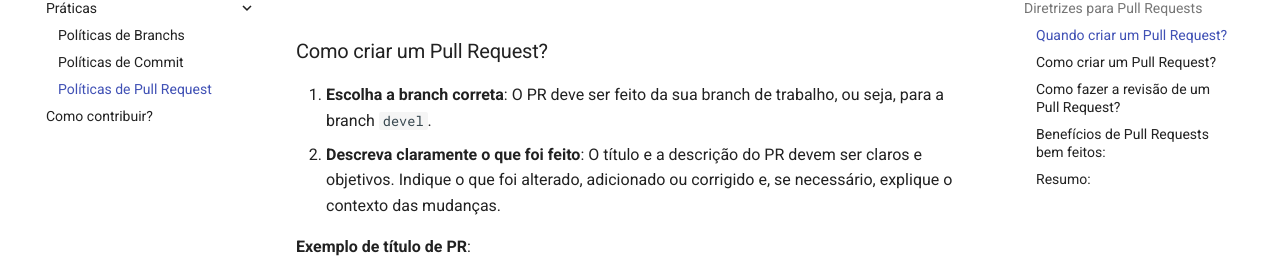
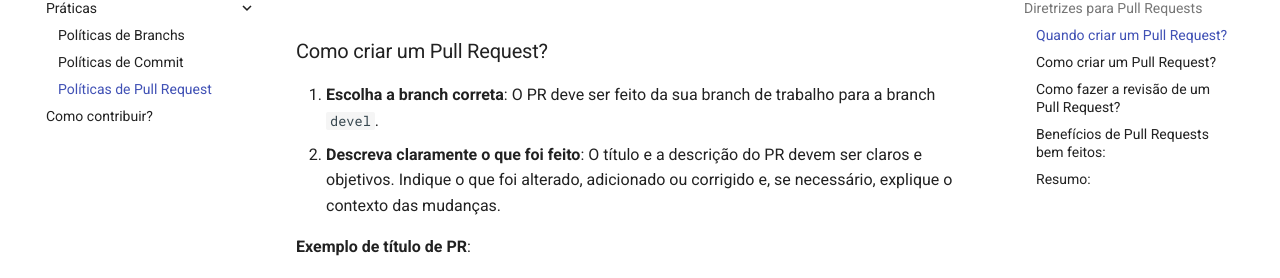
Before and after one commit to Interacao-Humano-Computador/2024.2-Grupo02, an MkDocs documentation site: the page built from docs/Contribuição/Politicas/PullRequest.md, in a window 1280 px wide and 900 px high, scrolled down 681 px. Shown: the part 175-453 px from the top of the window. Built offline with MkDocs 1.6.1 and Material for MkDocs 9.7.7, drawn with Linux system fonts in a browser that asks for light colours; comment, search, counter and statistics services are not loaded.

Commit message:
[fix] PR escolha a branch correa

```diff
--- a/docs/Contribuição/Politicas/PullRequest.md
+++ b/docs/Contribuição/Politicas/PullRequest.md
@@ -15,7 +15,7 @@ Os Pull Requests (PRs) são uma parte fundamental do fluxo de trabalho no Git, p
 - **Após revisar as mudanças**: Antes de submeter um PR, revise suas alterações localmente para garantir que tudo esteja funcionando corretamente e que o código esteja limpo e bem documentado.
 
 ### Como criar um Pull Request?
-1. **Escolha a branch correta**: O PR deve ser feito da sua branch de trabalho, ou seja, para a branch `devel`.
+1. **Escolha a branch correta**: O PR deve ser feito da sua branch de trabalho para a branch `devel`.
 2. **Descreva claramente o que foi feito**: O título e a descrição do PR devem ser claros e objetivos. Indique o que foi alterado, adicionado ou corrigido e, se necessário, explique o contexto das mudanças.
 
    **Exemplo de título de PR**:
```
